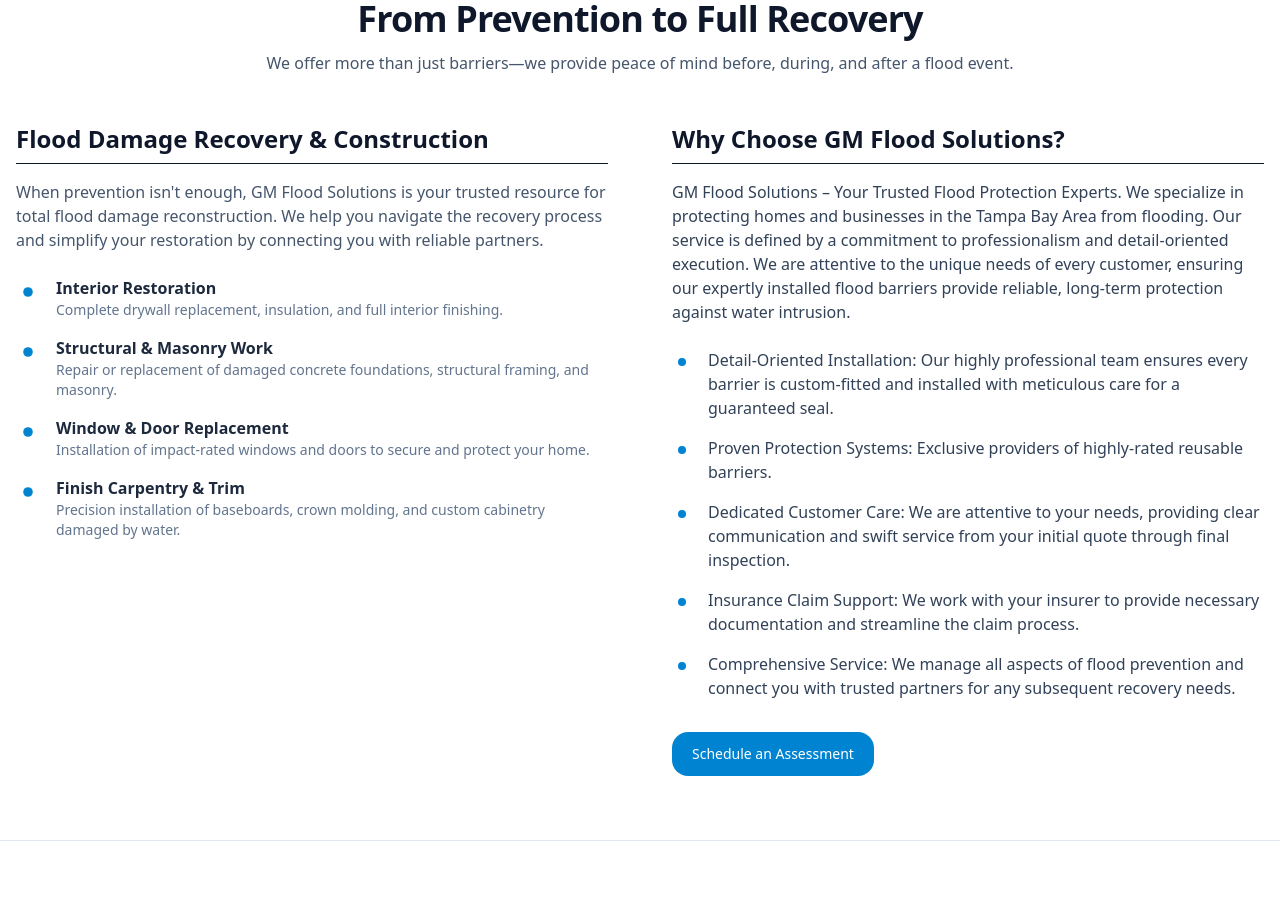
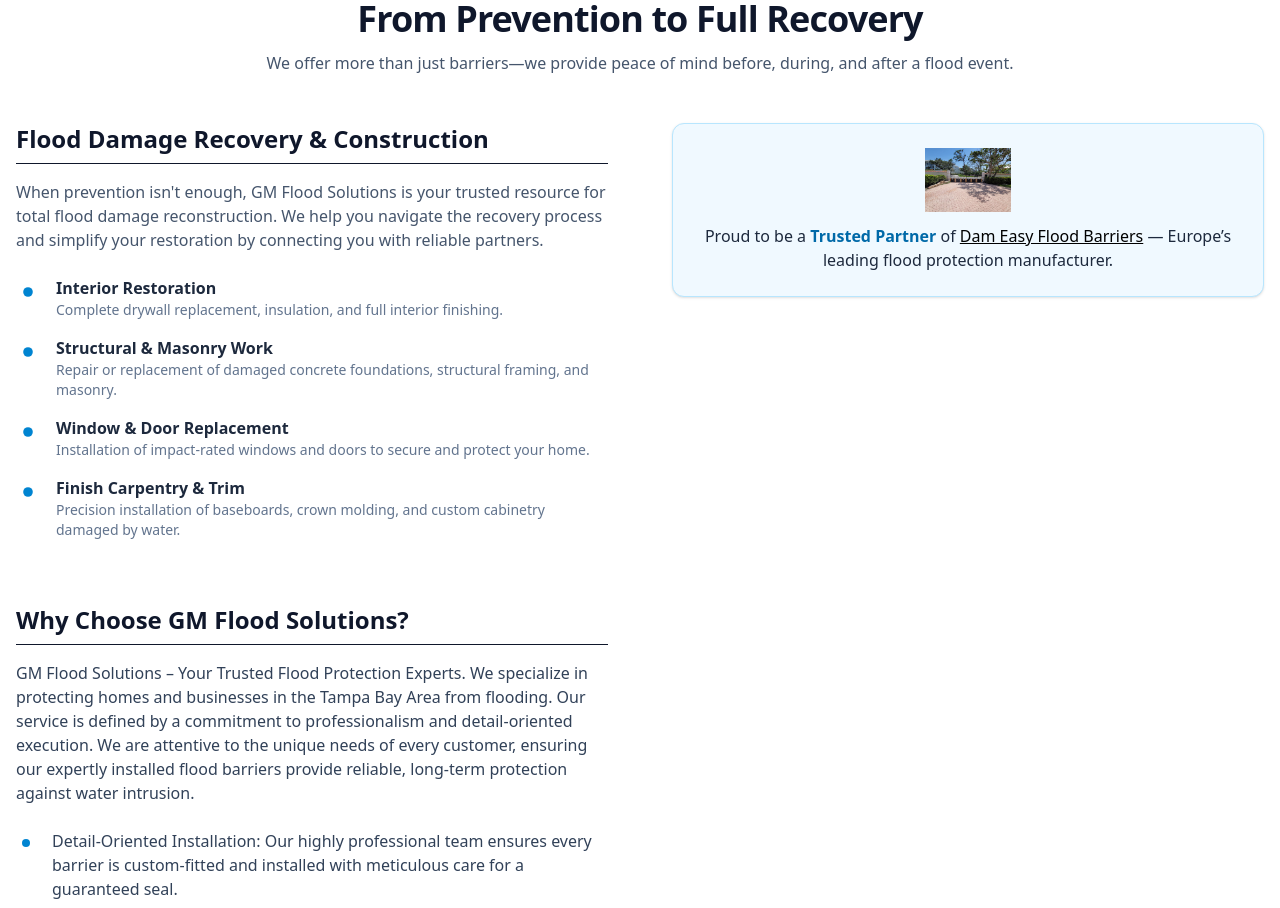
Before and after one commit to BrandonT7/gm-flood-solutions, a React (Vite) app: page / in a window 1280 px wide. Shown: the part 1120-2028 px from the top of the page. Built offline with nearby package versions, Linux system fonts and the light colour scheme.

Commit message:
Add Trusted Partner of Dam Easy Flood Barriers to Why Choose section

```diff
--- a/src/App.tsx
+++ b/src/App.tsx
@@ -1395,6 +1395,29 @@ function LandingPage() {
                 ))}
               </ul>
             </div>
+            <div className="flex flex-col items-center text-center bg-sky-50 border border-sky-200 rounded-xl p-6 mb-6 shadow-sm">
+              <img
+                src="/products/DamEasyBarrier(1).jpeg"
+                alt="Dam Easy Flood Barriers Logo"
+                className="h-12 md:h-16 object-contain mb-3"
+              />
+              <p className="text-slate-800 text-sm md:text-base font-medium">
+                Proud to be a{" "}
+                <span className="font-semibold text-sky-700">
+                  Trusted Partner
+                </span>{" "}
+                of{" "}
+                <a
+                  href="https://dameasyfloodbarriers.com"
+                  target="_blank"
+                  rel="noopener noreferrer"
+                  className="text-black underline hover:text-sky-700 transition"
+                >
+                  Dam Easy Flood Barriers
+                </a>{" "}
+                — Europe’s leading flood protection manufacturer.
+              </p>
+            </div>
 
             {/* Column 2: Why Choose Us */}
             <div>
```
